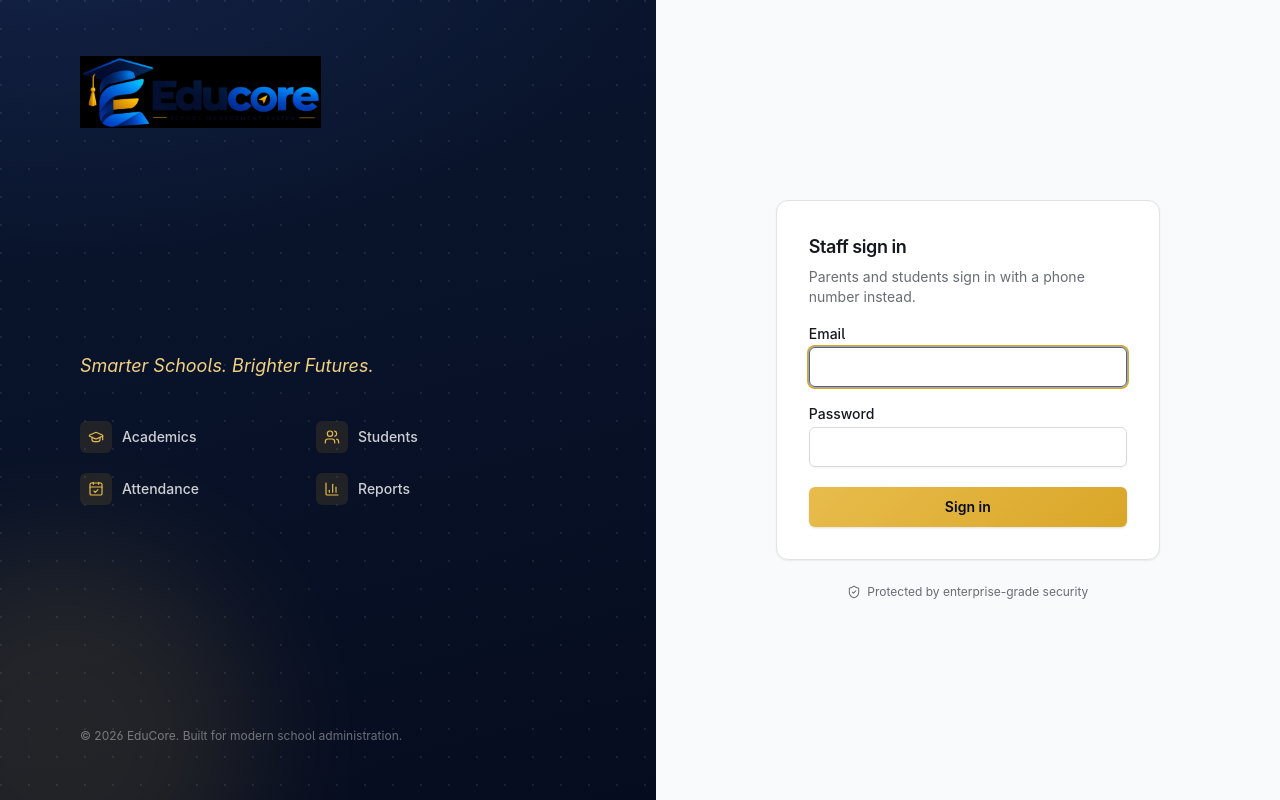
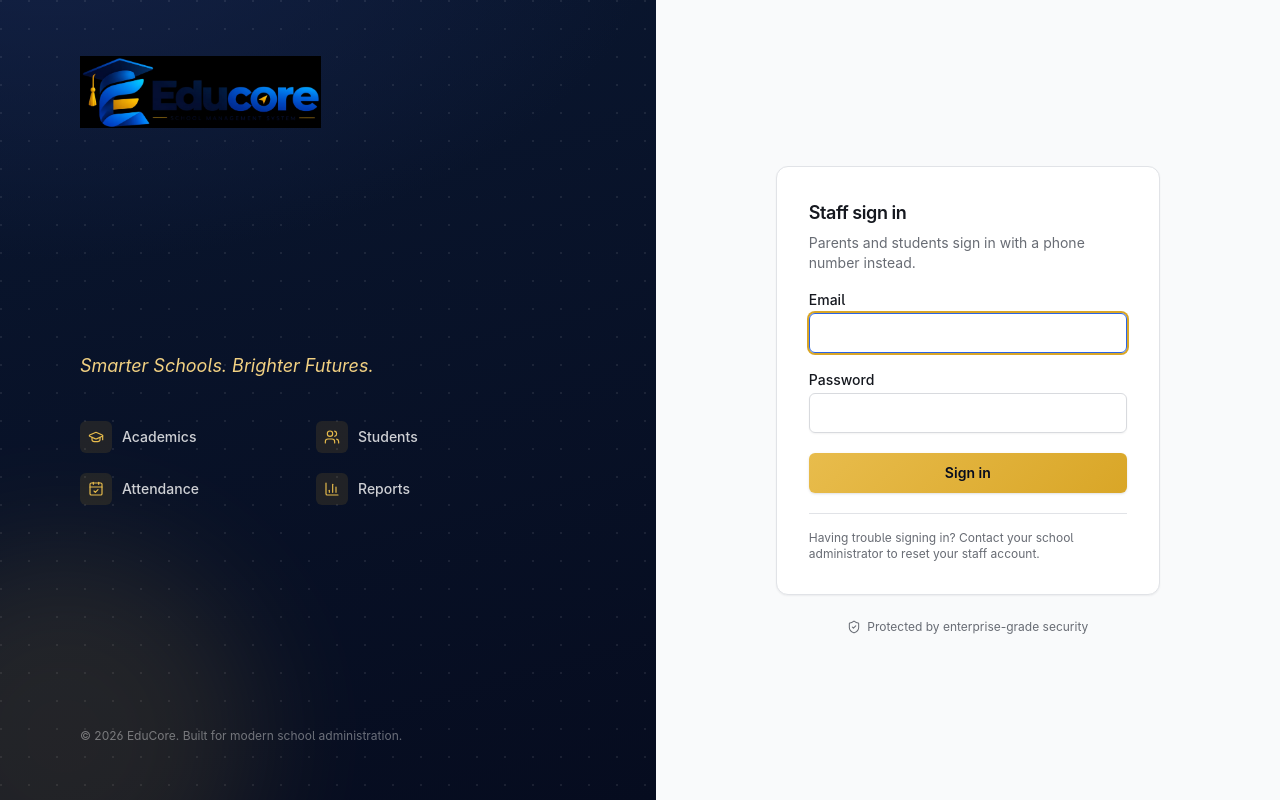
Before and after one commit to jamesmaina263-debug/Educore, a Next.js app: page /login in a window 1280 px wide. Built offline with nearby package versions, Linux system fonts and the light colour scheme.

Commit message:
login: add 'having trouble signing in' support note
Small addition below the sign-in button pointing staff to their
school admin for account/password resets -- presentation only.

```diff
--- a/src/app/login/page.tsx
+++ b/src/app/login/page.tsx
@@ -176,6 +176,11 @@ function LoginForm() {
             >
               {pending ? "Signing in…" : "Sign in"}
             </Button>
+
+            <p className="border-t border-border pt-4 text-xs text-muted-foreground">
+              Having trouble signing in? Contact your school administrator to reset your
+              staff account.
+            </p>
           </form>
 
           <p className="mt-6 flex items-center justify-center gap-1.5 text-xs text-muted-foreground">
```
